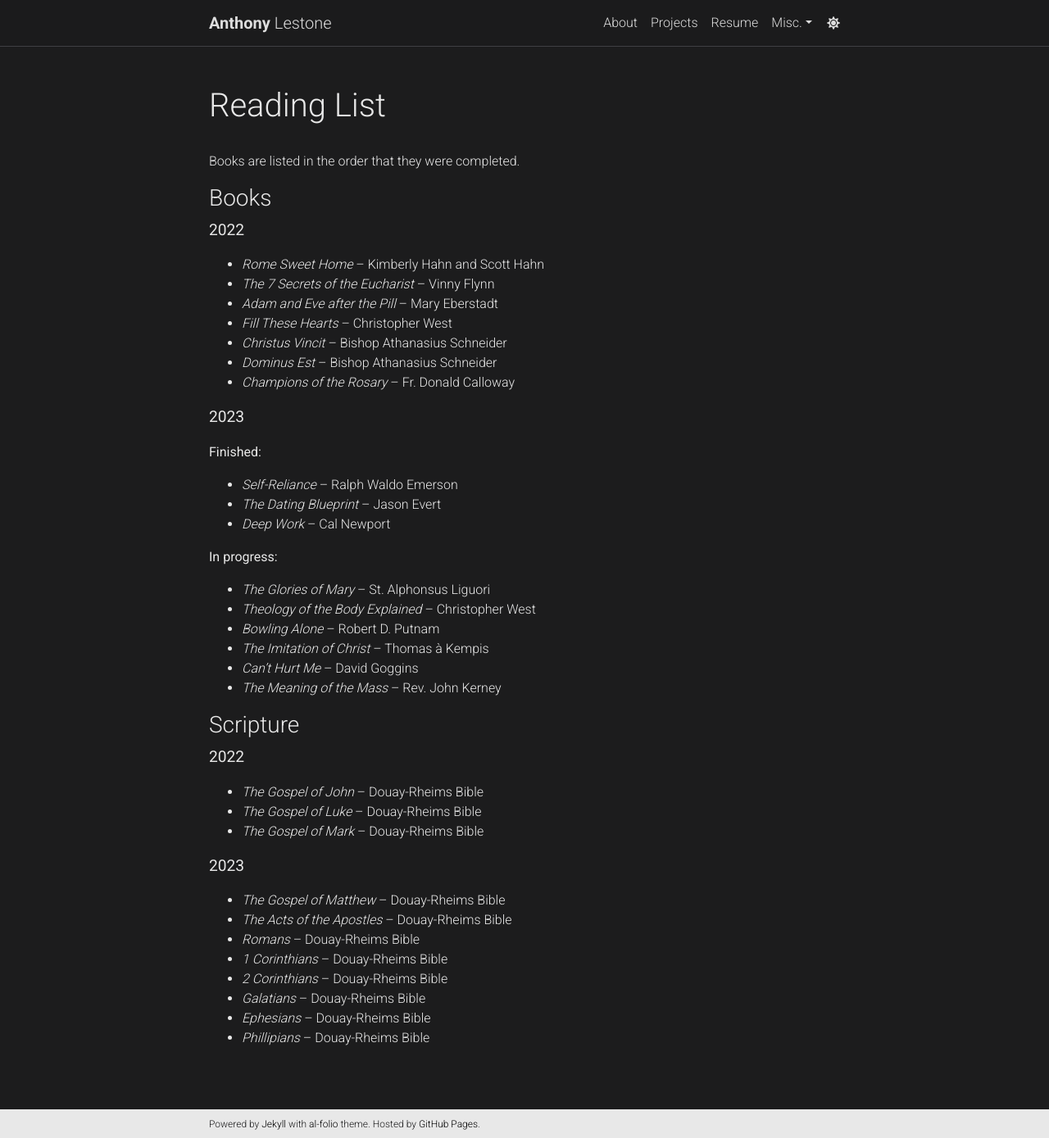
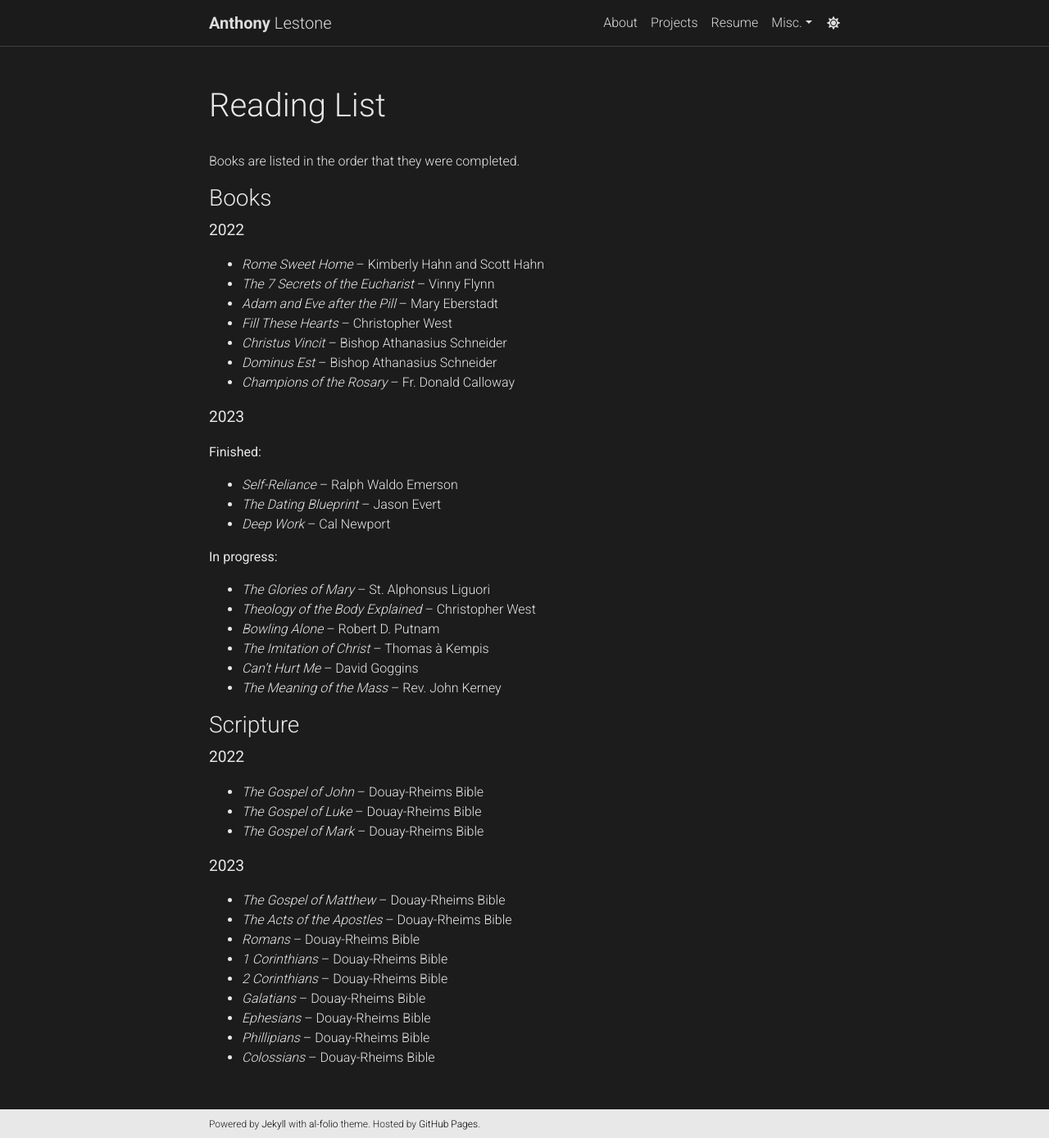
Before and after one commit to anthonylestone/anthonylestone.github.io, a Jekyll site: the page built from _pages/readinglist.md, in a window 1280 px wide and 1389 px high. Shown: the whole window at 82% size. Built offline with Jekyll 4.4.1, drawn with Linux system fonts in a browser that asks for light colours; comment, search, counter and statistics services are not loaded; a style sheet for code colours, icons or effects is not loaded.

Commit message:
updated reading list

```diff
--- a/_pages/readinglist.md
+++ b/_pages/readinglist.md
@@ -54,3 +54,4 @@ Books are listed in the order that they were completed.
 - *Galatians* -- Douay-Rheims Bible
 - *Ephesians* -- Douay-Rheims Bible
 - *Phillipians* -- Douay-Rheims Bible
+- *Colossians* -- Douay-Rheims Bible
```
